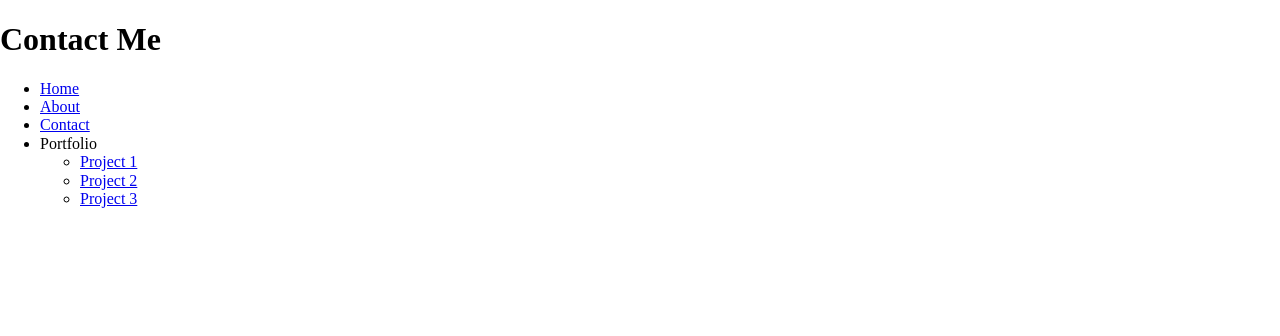
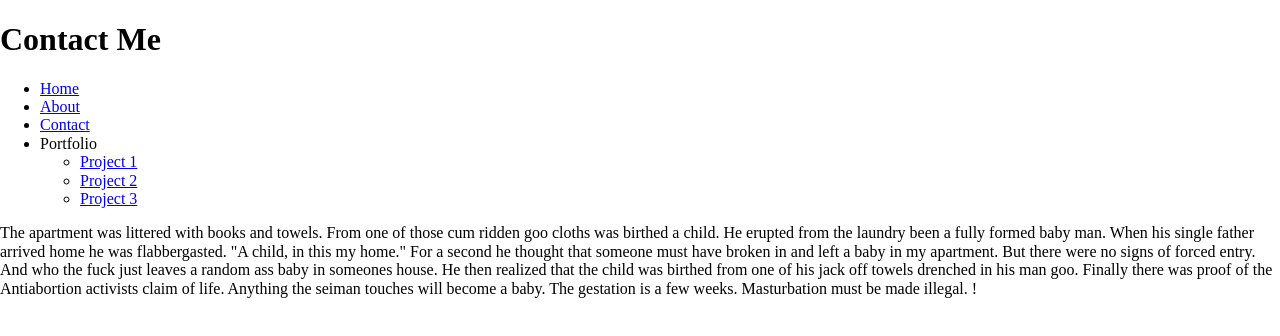
Before and after one commit to patteso1849/portfolio-project, a website: page contact/index.html in a window 1280 px wide. Drawn offline with nearby package versions, Linux system fonts and the light colour scheme.

Commit message:
Changes to Contact in index.html

```diff
--- a/contact/index.html
+++ b/contact/index.html
@@ -34,7 +34,14 @@
 
 
   <main>
+      <p>The apartment was littered with books and towels. From one of those cum ridden goo cloths was birthed a child. He erupted from the laundry been a fully formed baby man. When his single father arrived home he was flabbergasted.
 
+          "A child, in this my home."
+
+          For a second he thought that someone must have broken in and left a baby in my apartment. But there were no signs of forced entry. And who the fuck just leaves a random ass baby in someones house. He then realized that the child was birthed from one of his jack off towels drenched in his man goo.
+
+          Finally there was proof of the Antiabortion activists claim of life. Anything the seiman touches will become a baby. The gestation is a few weeks. Masturbation must be made illegal.
+          !</p>
   </main>
 </body>
 </html>
```
Also changed, not shown: index.html (+9 -2 lines).
